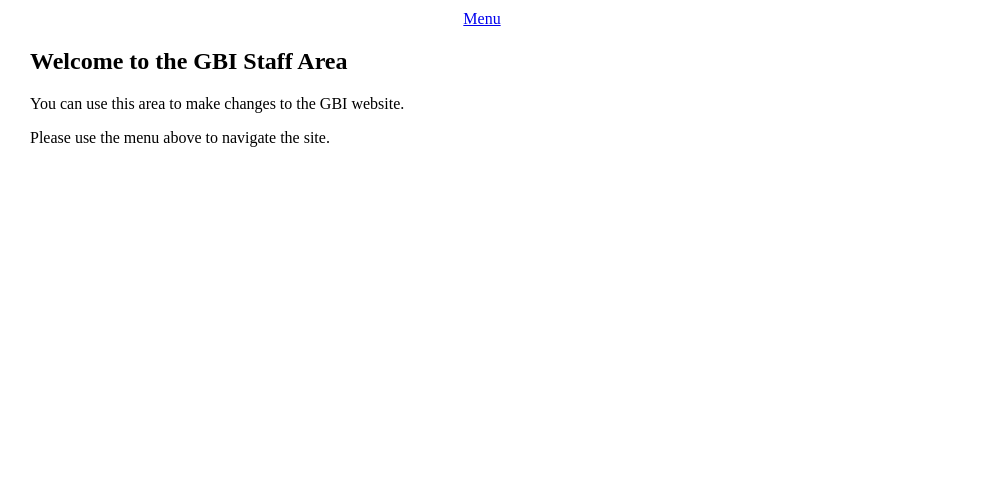
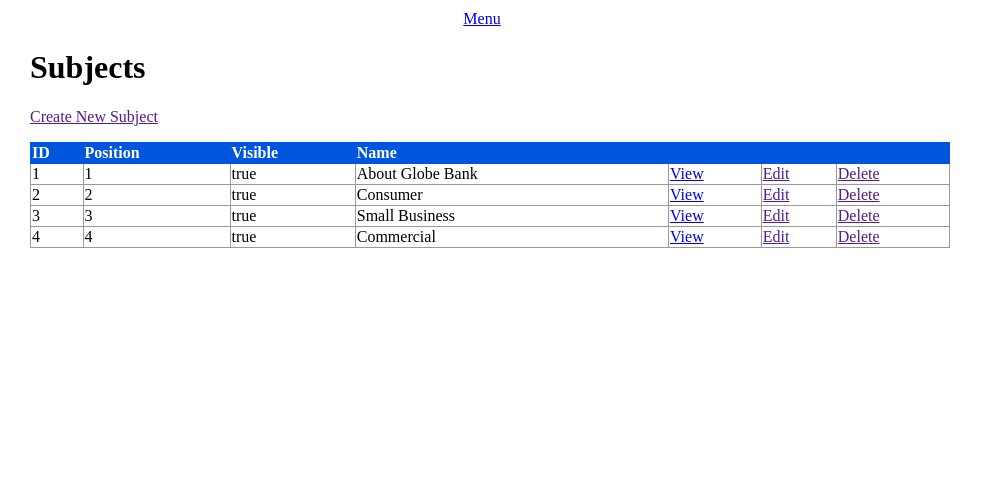
Before and after one commit to Jose1i1o/globe_bank, a PHP site: page /staff/subjects/index.php in a window 1280 px wide. Shown: the part 40-528 px from the top of the page, without its empty margins (0-983 px from the left). Run offline with PHP 8.4, Linux system fonts and the light colour scheme.

Commit message:
setting url's with php > 7.0 ternary operator

```diff
--- a/globe_bank/public/staff/subjects/index.php
+++ b/globe_bank/public/staff/subjects/index.php
@@ -1,13 +1,51 @@
-<?php require_once('../../../private/initialize.php') ?>
+<?php require_once('../../../private/initialize.php'); ?>
 
-<?php include(SHARED_PATH . '/staff_header.php') ?>
+<?php
+$subjects = [
+  ['id' => '1', 'position' => '1', 'visible' => '1', 'menu_name' => 'About Globe Bank'],
+  ['id' => '2', 'position' => '2', 'visible' => '1', 'menu_name' => 'Consumer'],
+  ['id' => '3', 'position' => '3', 'visible' => '1', 'menu_name' => 'Small Business'],
+  ['id' => '4', 'position' => '4', 'visible' => '1', 'menu_name' => 'Commercial'],
+];
+?>
 
 <?php $page_title = 'Subjects'; ?>
+<?php include(SHARED_PATH . '/staff_header.php'); ?>
 
 <div id="content">
-  <h2>Welcome to the GBI Staff Area</h2>
-  <p>You can use this area to make changes to the GBI website.</p>
-  <p>Please use the menu above to navigate the site.</p>
+  <div class="subjects listing">
+    <h1>Subjects</h1>
+
+    <div class="actions">
+      <a class="action" href="">Create New Subject</a>
+    </div>
+
+    <table class="list">
+      <tr>
+        <th>ID</th>
+        <th>Position</th>
+        <th>Visible</th>
+        <th>Name</th>
+        <th>&nbsp;</th>
+        <th>&nbsp;</th>
+        <th>&nbsp;</th>
+      </tr>
+
+      <?php foreach ($subjects as $subject) { ?>
+        <tr>
+          <td><?php echo $subject['id']; ?></td>
+          <td><?php echo $subject['position']; ?></td>
+          <td><?php echo $subject['visible'] == 1 ? 'true' : 'false'; ?></td>
+          <td><?php echo $subject['menu_name']; ?></td>
+          <td><a class="action" href="<?php echo url_for('/staff/subjects/show.php?id=' . $subject['id']); ?>">View</a></td>
+          <td><a class="action" href="">Edit</a></td>
+          <td><a class="action" href="">Delete</a></td>
+        </tr>
+      <?php } ?>
+    </table>
+
+  </div>
+
 </div>
 
-<?php include(SHARED_PATH . '/staff_footer.php') ?>
+<?php include(SHARED_PATH . '/staff_footer.php'); ?>
--- /dev/null
+++ b/globe_bank/public/staff/subjects/show.php
@@ -0,0 +1,5 @@
+<?php
+// $id = isset($_GET['id']) ? $_GET['id'] : die('ERROR: missing ID.'); // PRE PHP < 7.0
+$id = $_GET['id'] ?? '1'; // PHP > 7.0
+
+echo $id;
```
